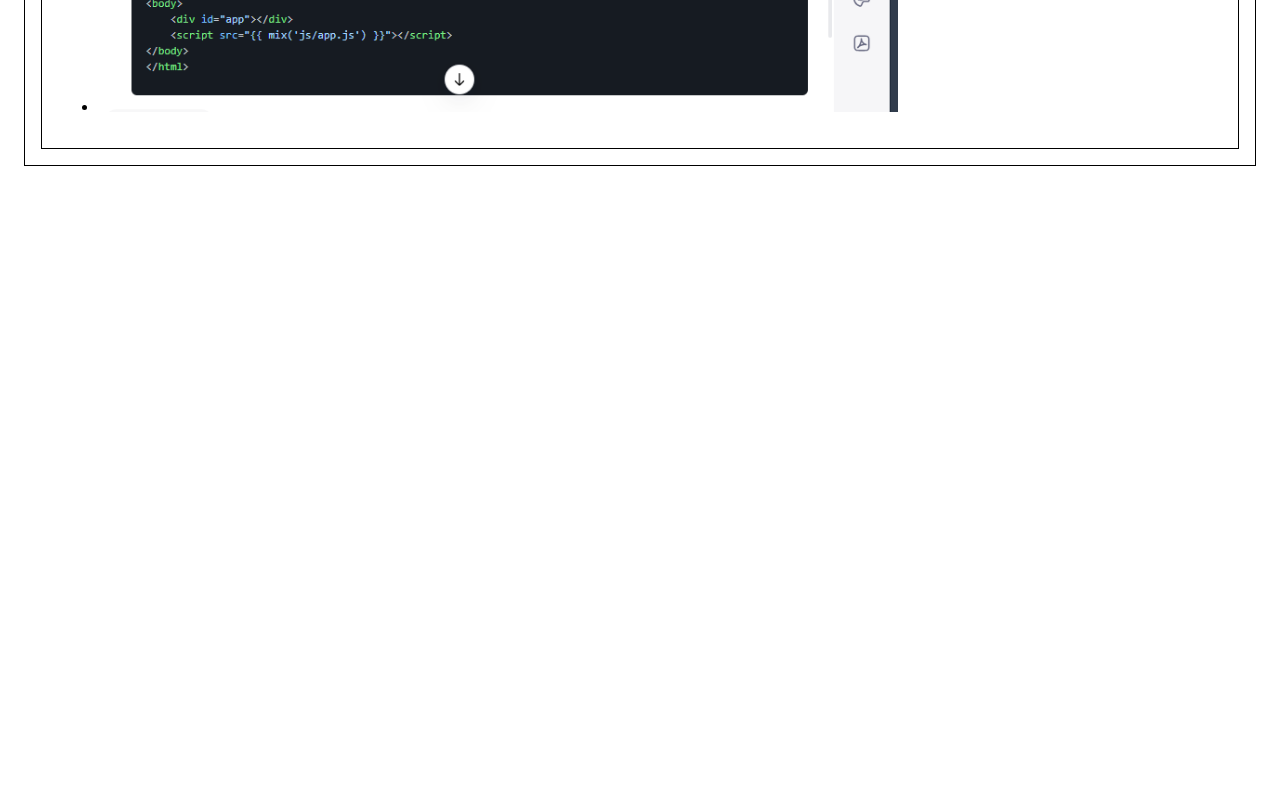
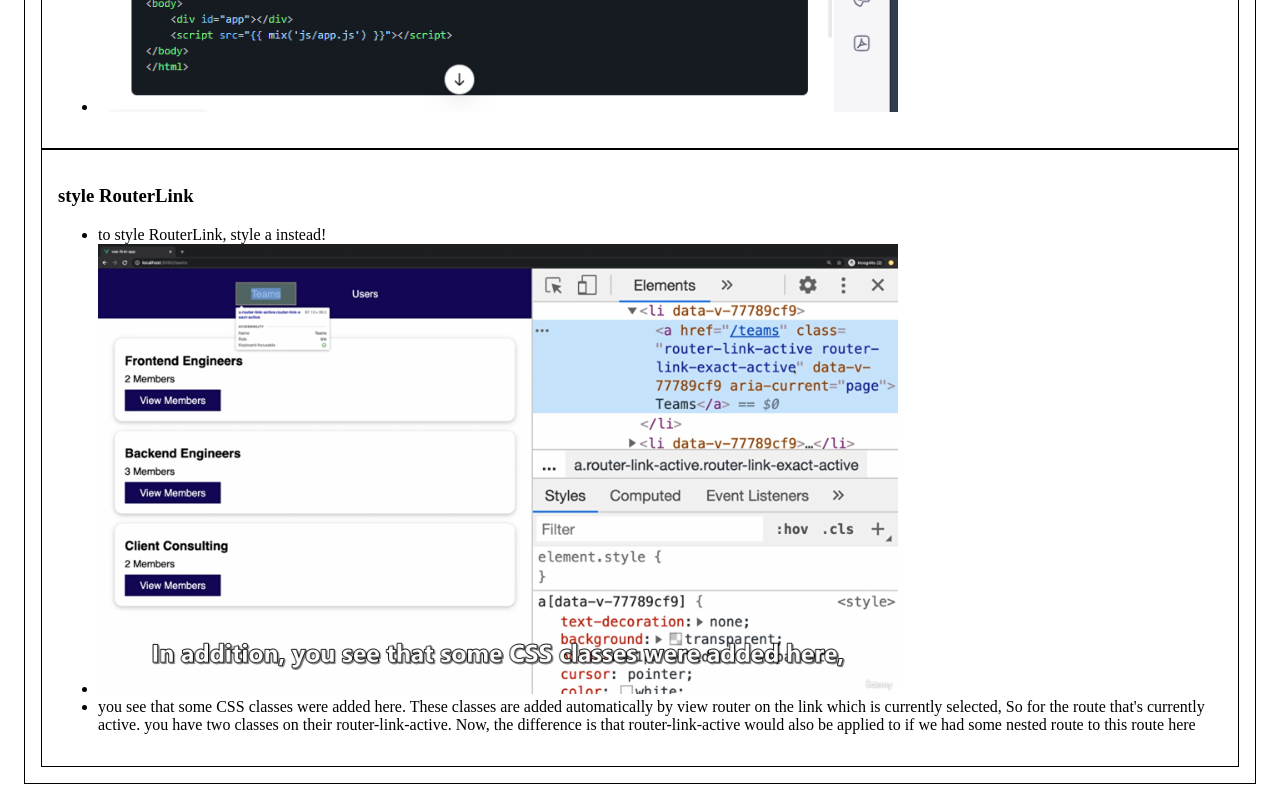
Before and after one commit to MohammadFAHssn/V_u_e, a Vue app in the folder vue-project/: page /routing-building-multi-page-single-page-applications in a window 1280 px wide. Shown: the part 1207-2007 px from the top of the page. Before the commit the page ends 1389 px from the top, so only its background shows below. Built offline with nearby package versions, Linux system fonts and the light colour scheme.

Commit message:
style RouterLink

```diff
--- a/vue-project/src/components/RoutingBuildingMultiPageSinglePageApplications/RoutingBuildingMultiPageSinglePageApplications.vue
+++ b/vue-project/src/components/RoutingBuildingMultiPageSinglePageApplications/RoutingBuildingMultiPageSinglePageApplications.vue
@@ -22,4 +22,22 @@ export default {}
       </li>
     </ul>
   </section>
+
+  <!--  style RouterLink -->
+  <section class="tip">
+    <h3>style RouterLink</h3>
+
+    <ul>
+      <li>to style RouterLink, style a instead!</li>
+
+      <li><img src="/src/assets/images/style-RouterLink.png" width="800px" /></li>
+
+      <li>
+        you see that some CSS classes were added here. These classes are added automatically by view
+        router on the link which is currently selected, So for the route that's currently active.
+        you have two classes on their router-link-active. Now, the difference is that
+        router-link-active would also be applied to if we had some nested route to this route here
+      </li>
+    </ul>
+  </section>
 </template>
```
Also changed, not shown: vue-project/src/assets/images/style-RouterLink.png (added).
